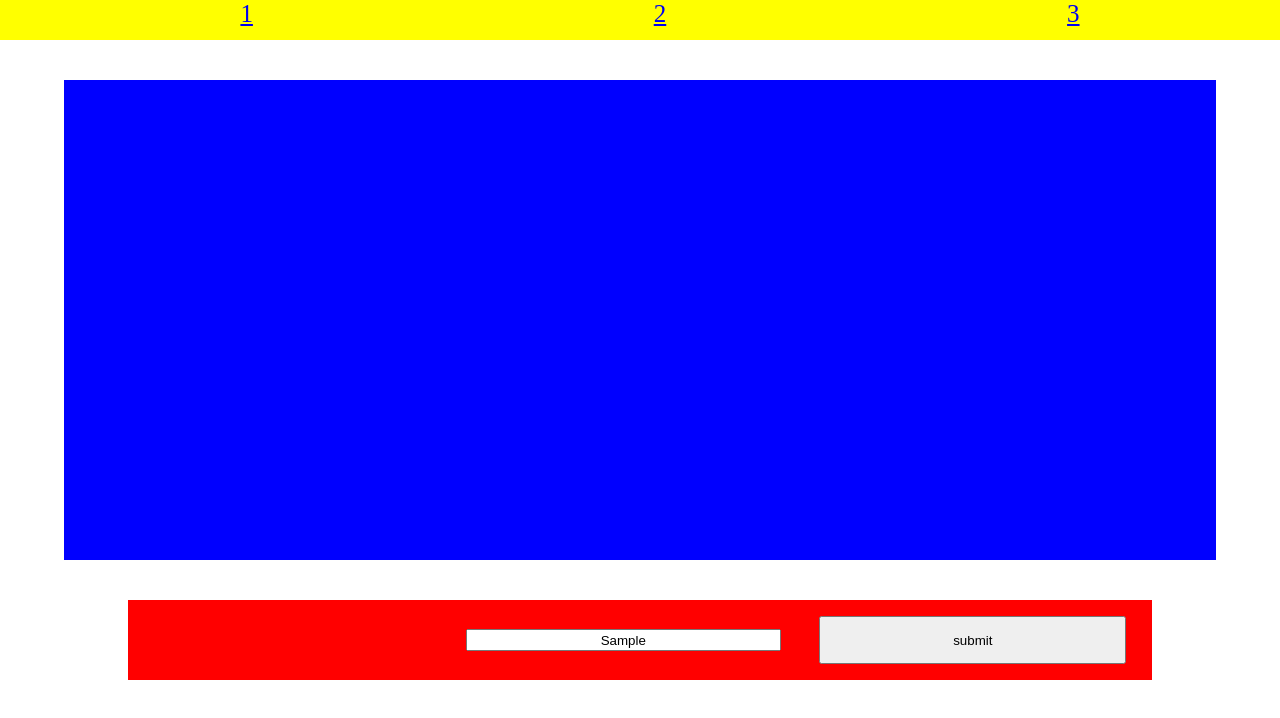
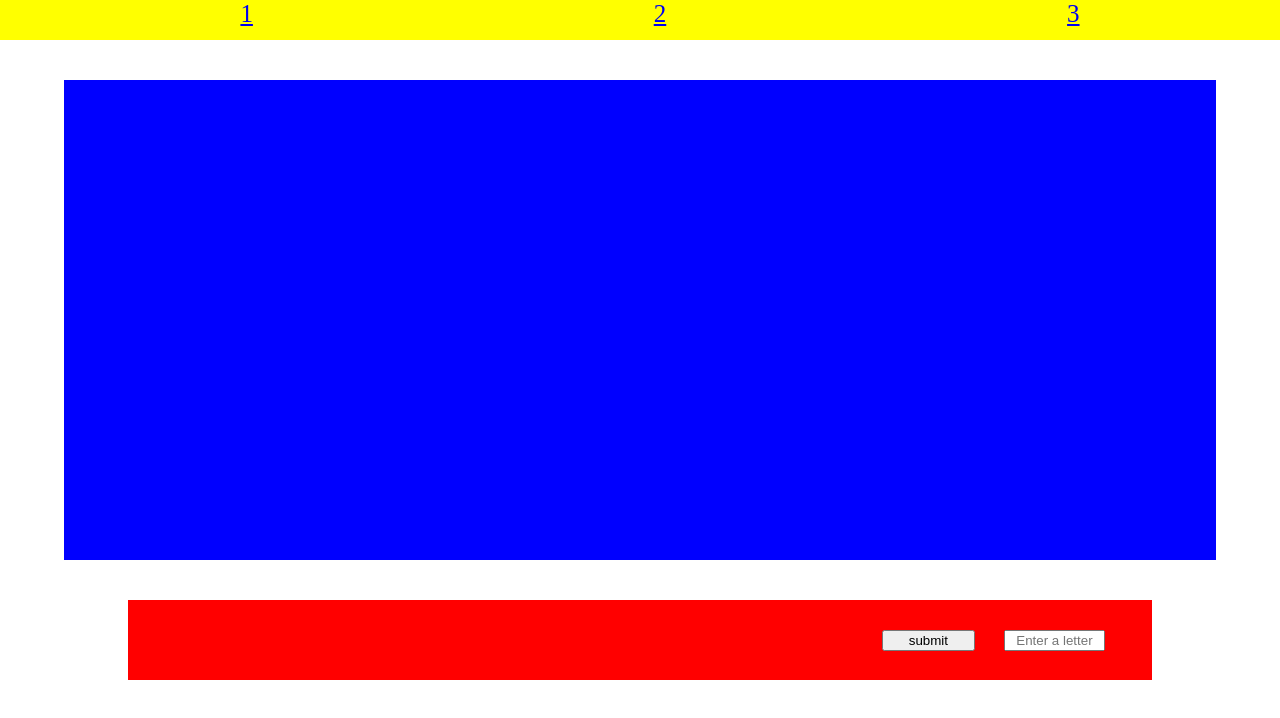
Before and after one commit to wag154/brainy-branchers-learning-website, a plain HTML site: page Client/Hangman.html in a window 1280 px wide. Both pictures are taken after typing "Sample" into the empty fields and a click on the input "submit". Drawn offline with Linux system fonts and the light colour scheme.

Commit message:
fixed check for int

```diff
--- a/Client/Hangman.html
+++ b/Client/Hangman.html
@@ -24,10 +24,10 @@
   </section>
 
   <section id= "Interaction">
-
-   <input type = "submit" value = "submit">
-   <input type = "text" name = "UserInput" maxlength="1" placeholder="Enter a letter">
-
+    <form>
+      <input type = "submit" value = "submit">
+      <input id = "letter" type = "text" name = "UserInput" maxlength="1" placeholder="Enter a letter">
+    </form>
   </section>
 
 
--- a/Client/css/style.css
+++ b/Client/css/style.css
@@ -28,13 +28,13 @@ justify-content: flex-start;
 align-items: center;
 }
 
-#Interaction input:nth-child(2){
+#Interaction  input:nth-child(2){
   text-align: center;
   width : 30%;
   height: 20%;
 }
 
-#Interaction input:nth-child(1){
+#Interaction  input:nth-child(1){
 margin-left : 3vw;
 width : 30%;
 height :60%;
--- a/Client/js/script.js
+++ b/Client/js/script.js
@@ -1,13 +1,20 @@
 const HangmanDisplay = document.querySelector("#Display-Hangman div");
-const EnteredLetter = document.querySelector("#Interaction");
+const EnteredLetter = document.querySelector("#Interaction form");
 
-const CheckLetter = () =>{
+const CheckLetter = (e) =>{
   e.preventDefault();
-  let letter = e.target.UserInput.value;
+  let Letter = e.target.UserInput.value;
 
-  if (typeof letter != "string"){
+  numbers = "1234567890"
+
+  if (numbers.includes(Letter)){
+
+    console.log("Not a string")
+
     alert("Please Enter A Letter, Not A Number!")
   }
+
+  e.target.UserInput.value = "";
 }
 
 const getLetter = (letter) =>{
```
